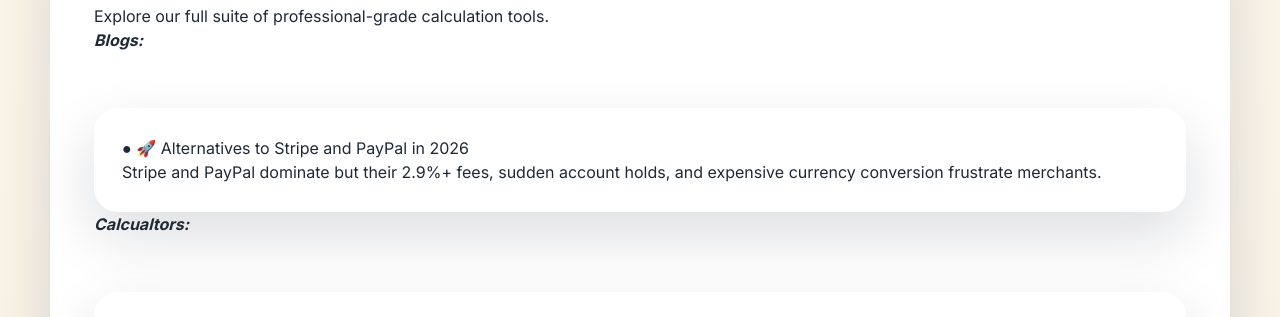
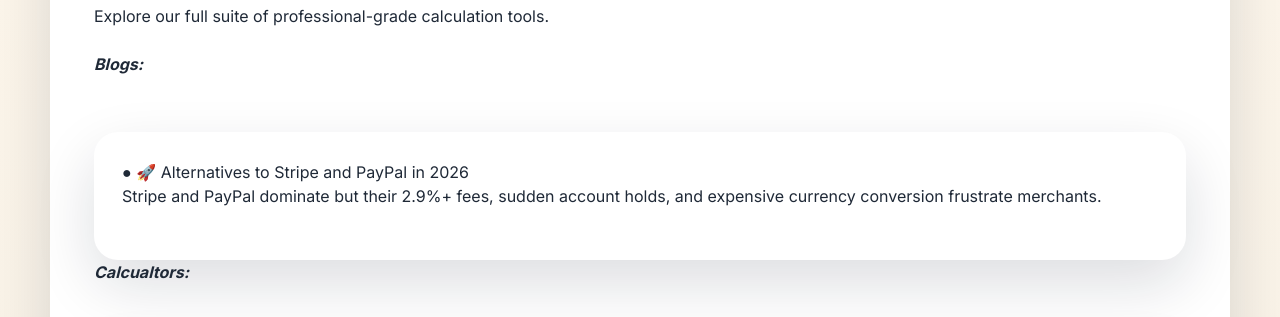
Before and after one commit to kk5736313-dot/Critical-Calculator, a plain HTML site: page calculatorlist.html in a window 1280 px wide. Shown: the part 429-746 px from the top of the page. Drawn offline with nearby package versions, Linux system fonts and the light colour scheme.

Commit message:
Fix HTML formatting and structure

```diff
--- a/calculatorlist.html
+++ b/calculatorlist.html
@@ -185,14 +185,14 @@
   <main class="page">
         <div class="shell">
             <h2 class="text-4xl font-black tracking-tight">Calculator Directory</h2>
-            <p class="text-muted mt-2">Explore our full suite of professional-grade calculation tools.</p>
+            <p class="text-muted mt-2">Explore our full suite of professional-grade calculation tools.</p><br>
 
             <div class="grid">
               <h1><strong><em>Blogs:</em></strong></h1><br>
 
               <a href="alternatives-to-stripe-and-paypal-2026.html" class="tool-card">
                     <h2>● 🚀 Alternatives to Stripe and PayPal in 2026</h2>
-                    <p>Stripe and PayPal dominate but their 2.9%+ fees, sudden account holds, and expensive currency conversion frustrate merchants.</p>
+                    <p>Stripe and PayPal dominate but their 2.9%+ fees, sudden account holds, and expensive currency conversion frustrate merchants.</p><br>
                 </a>
 
                 <h1><strong><em>Calcualtors:</em></strong></h1><br>
```
